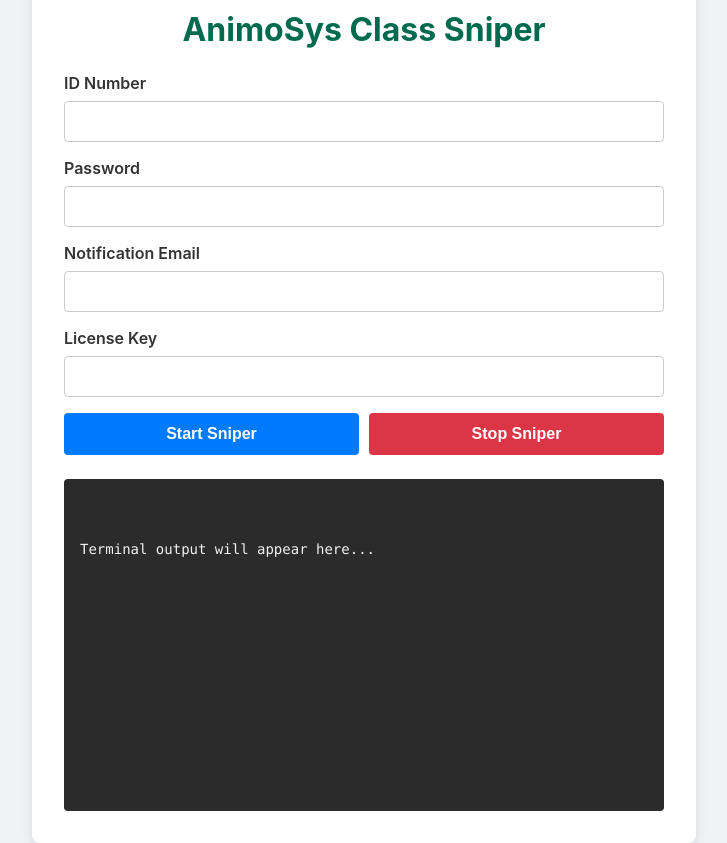
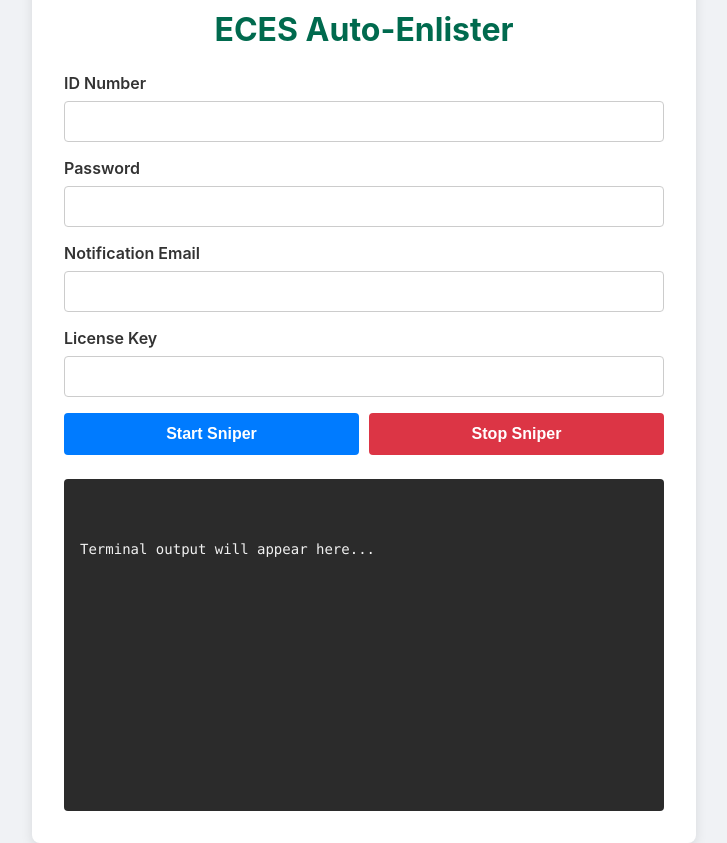
Before and after one commit to GianKyle09/ECES-AutoEnlister, a Flask app: page / in a window 1280 px wide. Shown: the whole page, without its empty margins (276-1003 px from the left). Run offline with Flask 3, Linux system fonts and the light colour scheme; some libraries are stand-ins or nearby versions.

Commit message:
Update header title in index.html to reflect project name

```diff
--- a/templates/index.html
+++ b/templates/index.html
@@ -80,7 +80,7 @@
 </head>
 <body>
     <div class="container">
-        <h1>AnimoSys Class Sniper</h1>
+        <h1>ECES Auto-Enlister</h1>
         <form id="credentials-form">
             <div class="form-group">
                 <label for="id_number">ID Number</label>
```
